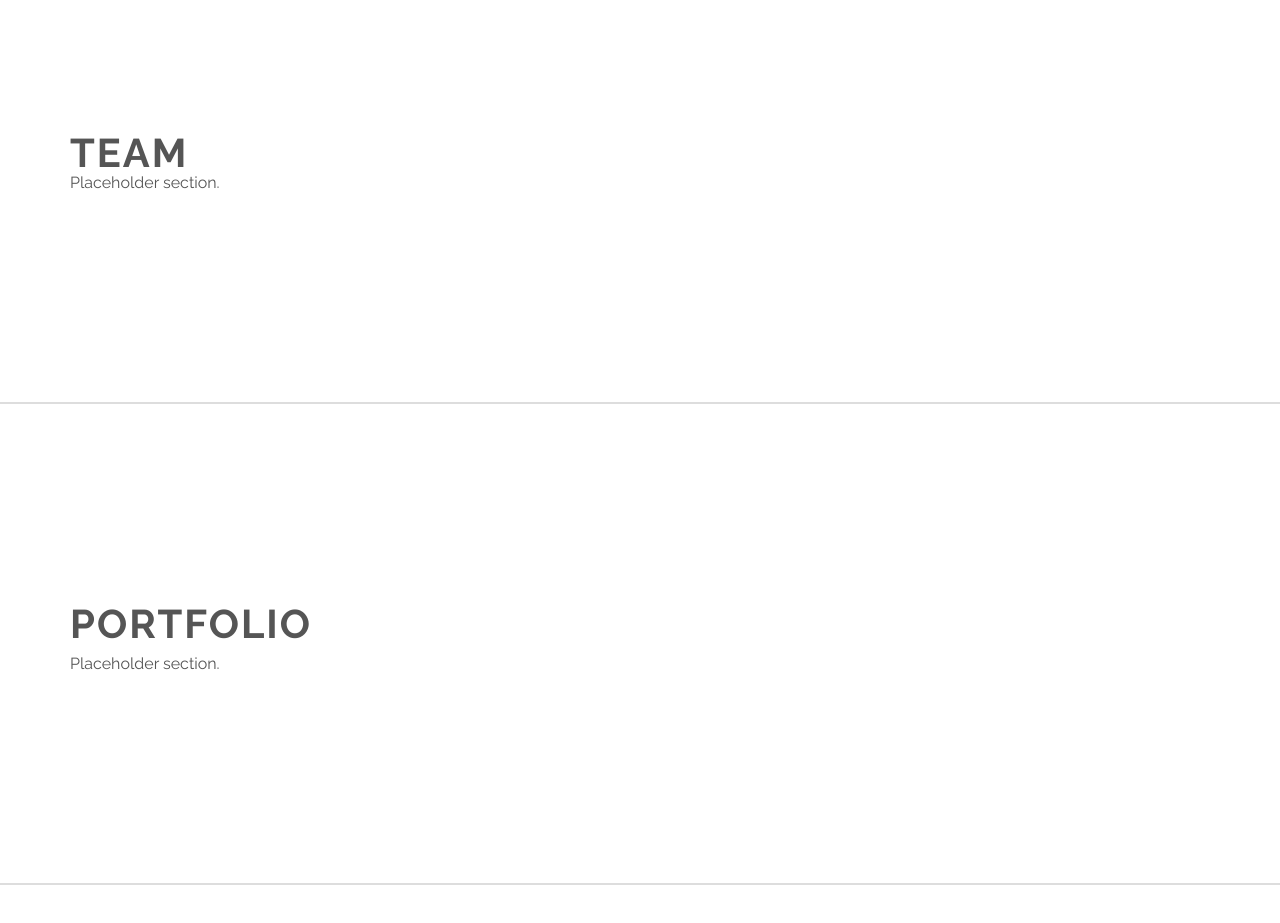
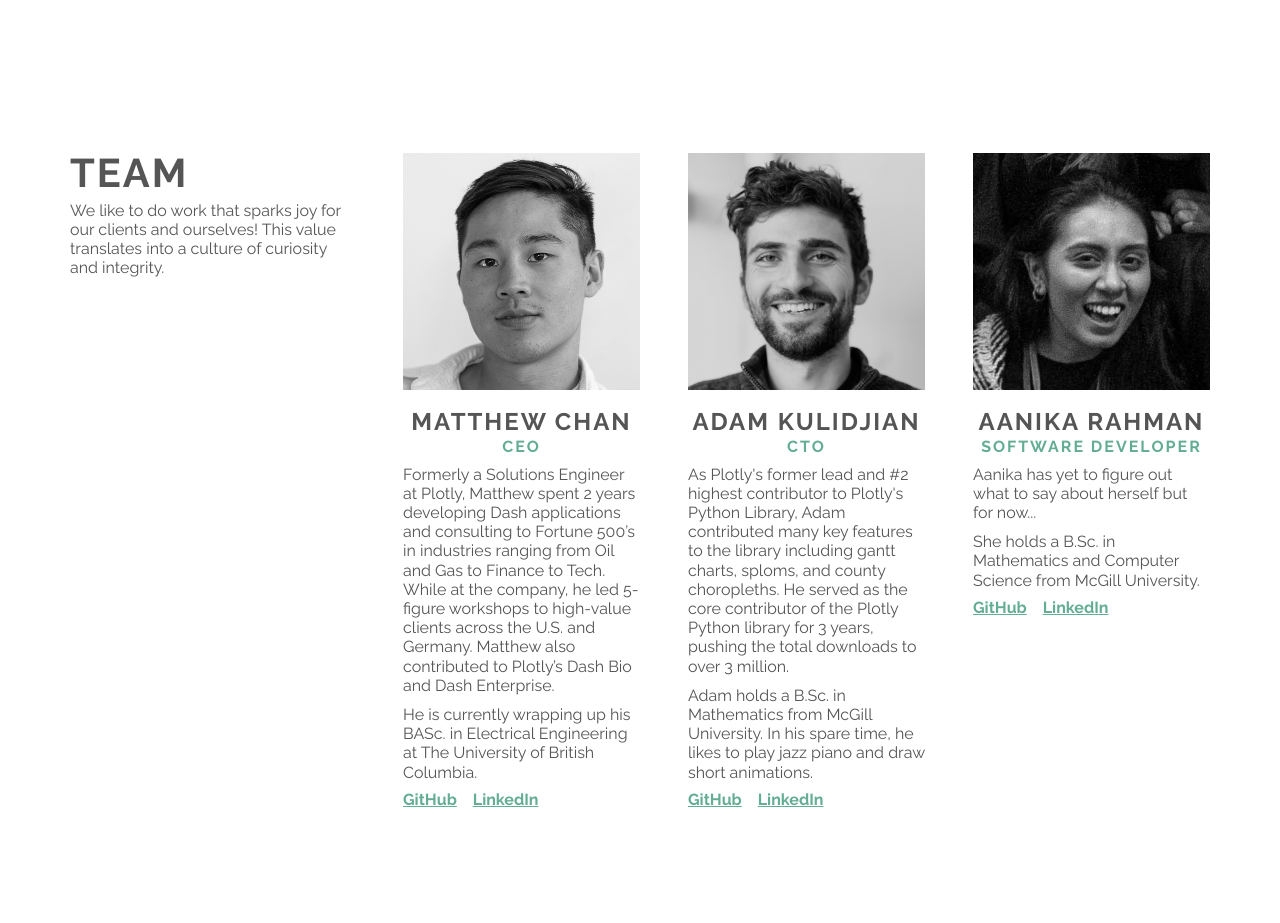
Before and after one commit to ohaanika/nextjs-website, a Next.js app: page / in a window 1280 px wide. Shown: the part 2040-2963 px from the top of the page. Built offline with nearby package versions, Linux system fonts and the light colour scheme; a web font is replaced by a local one.

Commit message:
feat(components, sections): add team cards

```diff
--- a/sections/team.js
+++ b/sections/team.js
@@ -1,11 +1,18 @@
+import Link from 'next/link'
+import Image from 'next/image'
+import PlaceholderImage from '../components/placeholders/placeholderImage'
 import Section from '../components/section'
+import SectionContentBlock from '../components/sectionContentBlock'
 
-const TeamInfo = [
+const TeamCardInfo = [
   {
     name: "Matthew Chan",
     role: "CEO",
-    bio: "",
-    icon: {
+    bio: [
+      "Formerly a Solutions Engineer at Plotly, Matthew spent 2 years developing Dash applications and consulting to Fortune 500’s in industries ranging from Oil and Gas to Finance to Tech. While at the company, he led 5-figure workshops to high-value clients across the U.S. and Germany. Matthew also contributed to Plotly’s Dash Bio and Dash Enterprise.",
+      "He is currently wrapping up his BASc. in Electrical Engineering at The University of British Columbia.",
+    ],
+    icons: {
       email: "mailto:matthew@zyphr.ca",
       github: "https://github.com/mtwichan",
       linkedin: "https://www.linkedin.com/in/matthewichan/",
@@ -15,8 +22,11 @@ const TeamInfo = [
   {
     name: "Adam Kulidjian",
     role: "CTO",
-    bio: "",
-    icon: {
+    bio: [
+      "As Plotly's former lead and #2 highest contributor to Plotly's Python Library, Adam contributed many key features to the library including gantt charts, sploms, and county choropleths. He served as the core contributor of the Plotly Python library for 3 years, pushing the total downloads to over 3 million.",
+      "Adam holds a B.Sc. in Mathematics from McGill University. In his spare time, he likes to play jazz piano and draw short animations."
+    ],
+    icons: {
       email: "mailto:adam@zyphr.ca",
       github: "https://github.com/Kully",
       linkedin: "https://www.linkedin.com/in/adam-kulidjian-59309467/",
@@ -26,8 +36,11 @@ const TeamInfo = [
   {
     name: "Aanika Rahman",
     role: "Software Developer",
-    bio: "",
-    icon: {
+    bio: [
+      "Aanika has yet to figure out what to say about herself but for now...",
+      "She holds a B.Sc. in Mathematics and Computer Science from McGill University.",
+    ],
+    icons: {
       email: "mailto:aanika@zyphr.ca",
       github: "https://github.com/ohaanika",
       linkedin: "https://www.linkedin.com/in/aanikarahman/",
@@ -36,15 +49,105 @@ const TeamInfo = [
   },
 ]
 
+function displayTeamCard(TeamCard, i) {
+  let image = null
+  if (TeamCard.img == "") {
+    image = <PlaceholderImage/>
+  } else {
+    image = <Image
+      src={TeamCard.img}
+      width="100%"
+      height="100%"
+      layout="responsive"
+      objectFit="cover"
+    />
+  }
+
+  let bio = null
+  if (Array.isArray(TeamCard.bio)) {
+    bio = TeamCard.bio.map((bioPara, i) => (<p key={i} style={styles.cardContentBioPara}>{bioPara}</p>))
+  }
+
+  let icons = []
+  if ('github' in TeamCard.icons && TeamCard.icons.github) {
+    icons.push(
+      <div style={{paddingRight: "1em"}}>
+        <Link href={TeamCard.icons.github}><a>GitHub</a></Link>
+      </div>
+    )
+  }
+  if ('linkedin' in TeamCard.icons && TeamCard.icons.linkedin) {
+    icons.push(
+      <div>
+        <Link href={TeamCard.icons.linkedin}><a>LinkedIn</a></Link>
+      </div>
+    )
+  }
+
+  return (
+    <div className="col-lg-4 col-md-4 col-sm-12 fade-in pl-lg-5 pr-lg-0 pl-md-3 pr-md-3 pb-md-0 pb-sm-5 p-0" style={styles.card} key={i}>
+      <div style={styles.cardImage}>
+        {image}
+      </div>
+      <div style={styles.cardContent}>
+        <h5 style={styles.cardContentName}>{TeamCard.name}</h5>
+        <h6 style={styles.cardContentRole}>{TeamCard.role}</h6>
+        {bio}
+        <div className="row no-gutters justify-content-start">{icons}</div>
+      </div>
+    </div>
+  )
+}
+
 const Team = () => (
   <Section id="team">
-    <div>
-      <h3>Team</h3>
-      <p>
-        Placeholder section.
-      </p>
+    <div className="row no-gutters">
+      <div className="col-lg-3 col-md-12 col-sm-12">
+        <SectionContentBlock heading="Team">
+          <p>
+            We like to do work that sparks joy for our clients and ourselves!
+            This value translates into a culture of curiosity and integrity.
+          </p>
+        </SectionContentBlock>
+      </div>
+      <div className="col-lg-9 col-md-12 col-sm-12">
+        <div className="row no-gutters">
+          {TeamCardInfo.map((TeamCard, i) => displayTeamCard(TeamCard, i))}
+        </div>
+      </div>
     </div>
   </Section>
 )
 
 export default Team
+
+const styles = {
+  card: {
+    // backgroundColor: 'var(--color-border)',
+    padding: '0',
+    transition: 'all 0.3s ease 0s',
+  },
+  cardImage: {
+    filter: "gray", /* IE6-9 */
+    WebkitFilter: "grayscale(1)", /* Google Chrome, Safari 6+ & Opera 15+ */
+    filter: "grayscale(1)", /* Microsoft Edge and Firefox 35+ */
+  },
+  cardContent: {
+    margin: '20px 0 0 0',
+  },
+  cardContentName: {
+    marginBottom: '5px',
+    textAlign: "center",
+  },
+  cardContentRole: {
+    marginBottom: '10px',
+    color: "var(--color-primary)",
+    textAlign: "center",
+  },
+  cardContentBioPara: {
+    marginBottom: '10px',
+  },
+  cardContentIcons: {
+    // marginBottom: '10px',
+  },
+}
```
